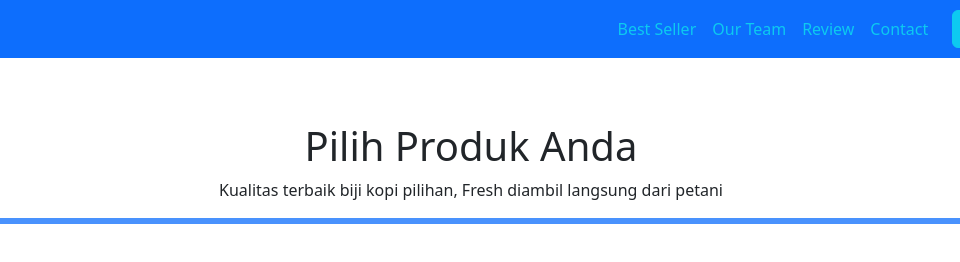
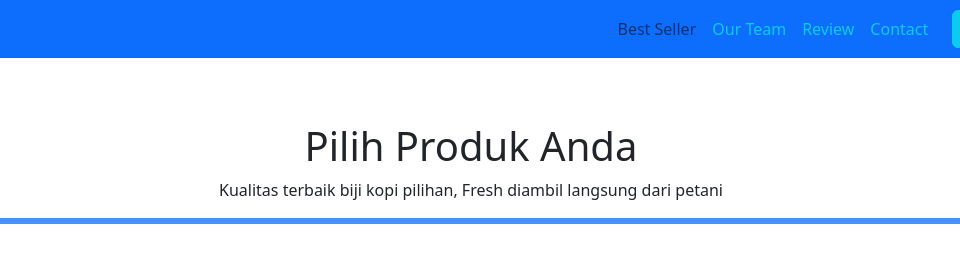
Before and after one commit to Qkhy-Amhel/kopi-kuy, a plain HTML site: page produk.html in a window 1280 px wide. Shown: the top 262 px of the page, 169-1129 px from the left. Drawn offline with Linux system fonts and the light colour scheme.

Commit message:
ganti warna

```diff
--- a/produk.html
+++ b/produk.html
@@ -42,7 +42,7 @@
             <div class="collapse navbar-collapse" id="navbarNav11">
                 <ul class="navbar-nav ms-auto navbar-white">
                     <li class="nav-item active">
-                        <a class="nav-link text-info" href="index.html#best-seller">Best Seller</a>
+                        <a class="nav-link text-md-right" href="index.html#best-seller">Best Seller</a>
                     </li>
                     <li class="nav-item">
                         <a class="nav-link text-info" href="index.html#our-team">Our Team</a>
```
